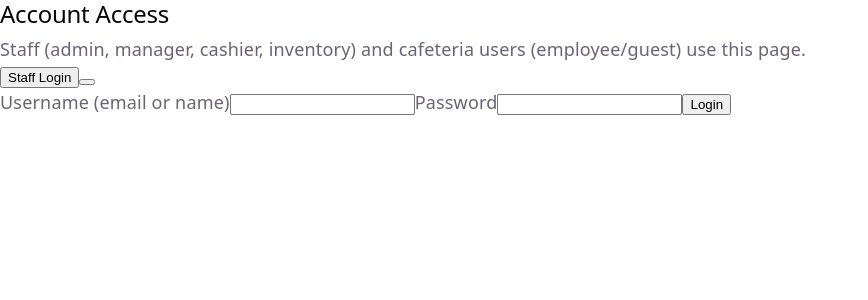
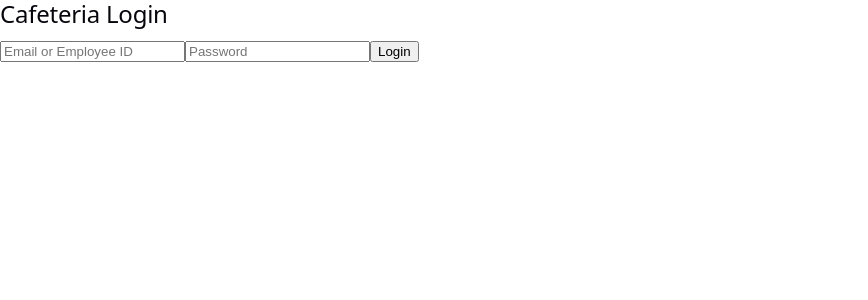
Before and after one commit to bekyman/cafeteria-management-system, a React (Vite) app in the folder frontend/: page /login in a window 1280 px wide. Shown: the top 300 px of the page, without its empty margins (0-868 px from the left). Built offline with nearby package versions, Linux system fonts and the light colour scheme.

Commit message:
updates made

```diff
--- a/frontend/src/pages/Login.jsx
+++ b/frontend/src/pages/Login.jsx
@@ -1,201 +1,72 @@
-import { useMemo, useState } from "react";
-import { Link, useLocation } from "react-router-dom";
+import { useState } from "react";
 import { useNavigate } from "react-router-dom";
+import axios from "../api/axios";
 
 const Login = () => {
-  const { pathname } = useLocation();
-  const defaultTab = useMemo(() => {
-    if (pathname === "/login/staff") return "staff";
-    if (pathname === "/login/access") return "access";
-    return "staff";
-  }, [pathname]);
 
-  const [activeTab, setActiveTab] = useState(defaultTab);
-  const [loginForm, setLoginForm] = useState({ email: "", password: "" });
-  const [registerForm, setRegisterForm] = useState({
-    name: "",
-    email: "",
-    employeeId: "",
+  const navigate = useNavigate();
+
+  const [form, setForm] = useState({
+    username: "",
     password: "",
   });
-  const [message, setMessage] = useState("");
-  const [token, setToken] = useState("");
-  const [loading, setLoading] = useState(false);
 
-  const submitLogin = async (event) => {
-    event.preventDefault();
-    setLoading(true);
-    setMessage("");
+  const submitLogin = async (e) => {
+    e.preventDefault();
 
     try {
-      const response = await fetch("/api/auth/login", {
-        method: "POST",
-        headers: { "Content-Type": "application/json" },
-        body: JSON.stringify(loginForm),
-      });
-      const result = await response.json();
+      const res = await axios.post("/auth/login", form);
 
-      if (!response.ok) {
-        setMessage(result.message || "Login failed");
-        return;
-      }
+      localStorage.setItem("token", res.data.token);
+      localStorage.setItem("role", res.data.user.role);
 
-      setToken(result.token || "");
-      setMessage(`Login successful (${result.user?.role || "USER"})`);
-    } catch {
-      setMessage("Network error while logging in");
-    } finally {
-      setLoading(false);
+      redirectByRole(res.data.user.role);
+
+    } catch (err) {
+      alert(err.response?.data?.message || "Login failed");
     }
   };
 
-  const submitEmployeeRegister = async (event) => {
-    event.preventDefault();
-    setLoading(true);
-    setMessage("");
-
-    try {
-      const response = await fetch("/api/auth/register/employee", {
-        method: "POST",
-        headers: { "Content-Type": "application/json" },
-        body: JSON.stringify(registerForm),
-      });
-      const result = await response.json();
-
-      if (!response.ok) {
-        setMessage(result.message || "Employee registration failed");
-        return;
-      }
-
-      setToken(result.token || "");
-      setMessage("Employee registration successful");
-    } catch {
-      setMessage("Network error while registering");
-    } finally {
-      setLoading(false);
+  const redirectByRole = (role) => {
+    switch (role) {
+      case "ADMIN":
+        navigate("/admin");
+        break;
+      case "KITCHEN":
+        navigate("/kitchen");
+        break;
+      case "STAFF":
+        navigate("/staff");
+        break;
+      case "CAFETERIA":
+        navigate("/cafeteria");
+        break;
+      default:
+        navigate("/employee");
     }
   };
 
   return (
-    <section className="auth-card">
-      <h2>Account Access</h2>
-      <p className="auth-note">
-        Staff (admin, manager, cashier, inventory) and cafeteria users
-        (employee/guest) use this page.
-      </p>
+    <form onSubmit={submitLogin}>
+      <h2>Cafeteria Login</h2>
 
-      <div className="auth-tabs">
-        <button
-          type="button"
-          className={activeTab === "staff" ? "active" : ""}
-          onClick={() => setActiveTab("staff")}
-        >
-          Staff Login
-        </button>
-        <button
-          type="button"
-          className={activeTab === "access" ? "active" : ""}
-          onClick={() => setActiveTab("access")}
-        >
-        </button>
-      </div>
+      <input
+        placeholder="Email or Employee ID"
+        onChange={(e) =>
+          setForm({ ...form, username: e.target.value })
+        }
+      />
 
-      {activeTab === "staff" ? (
-        <form className="auth-form" onSubmit={submitLogin}>
-          <label>
-            Username (email or name)
-            <input
-              value={loginForm.username}
-              onChange={(e) =>
-                setLoginForm((prev) => ({ ...prev, email: e.target.value }))
-              }
-              required
-            />
-          </label>
-          <label>
-            Password
-            <input
-              type="password"
-              value={loginForm.password}
-              onChange={(e) =>
-                setLoginForm((prev) => ({ ...prev, password: e.target.value }))
-              }
-              required
-            />
-          </label>
-          <button type="submit" disabled={loading}>
-            {loading ? "Please wait..." : "Login"}
-          </button>
-        </form>
-      ) : (
-        <div className="auth-access">
-          <form className="auth-form" onSubmit={submitEmployeeRegister}>
-            <h3>New Employee Registration</h3>
-            <label>
-              Full Name
-              <input
-                value={registerForm.name}
-                onChange={(e) =>
-                  setRegisterForm((prev) => ({ ...prev, name: e.target.value }))
-                }
-                required
-              />
-            </label>
-            <label>
-              Organization Email
-              <input
-                type="email"
-                value={registerForm.email}
-                onChange={(e) =>
-                  setRegisterForm((prev) => ({ ...prev, email: e.target.value }))
-                }
-                placeholder="name@moh.gov.et"
-                required
-              />
-            </label>
-            <label>
-              Employee ID
-              <input
-                value={registerForm.employeeId}
-                onChange={(e) =>
-                  setRegisterForm((prev) => ({
-                    ...prev,
-                    employeeId: e.target.value,
-                  }))
-                }
-                required
-              />
-            </label>
-            <label>
-              Password
-              <input
-                type="password"
-                value={registerForm.password}
-                onChange={(e) =>
-                  setRegisterForm((prev) => ({
-                    ...prev,
-                    password: e.target.value,
-                  }))
-                }
-                required
-              />
-            </label>
-            <button type="submit" disabled={loading}>
-              {loading ? "Please wait..." : "Register Employee"}
-            </button>
-          </form>
+      <input
+        type="password"
+        placeholder="Password"
+        onChange={(e) =>
+          setForm({ ...form, password: e.target.value })
+        }
+      />
 
-          <div className="auth-form">
-            <h3>Existing Employee / Guest Login</h3>
-            <p>Use the same login endpoint with your assigned credentials.</p>
-            <Link to="/login/staff">Go to Login Form</Link>
-          </div>
-        </div>
-      )}
-
-      {!!message && <p className="auth-message">{message}</p>}
-      {!!token && <p className="auth-token">Token received (copy from network response)</p>}
-    </section>
+      <button type="submit">Login</button>
+    </form>
   );
 };
 
```
Also changed, not shown: 1 other file (tests, documents, lock files or other folders).
